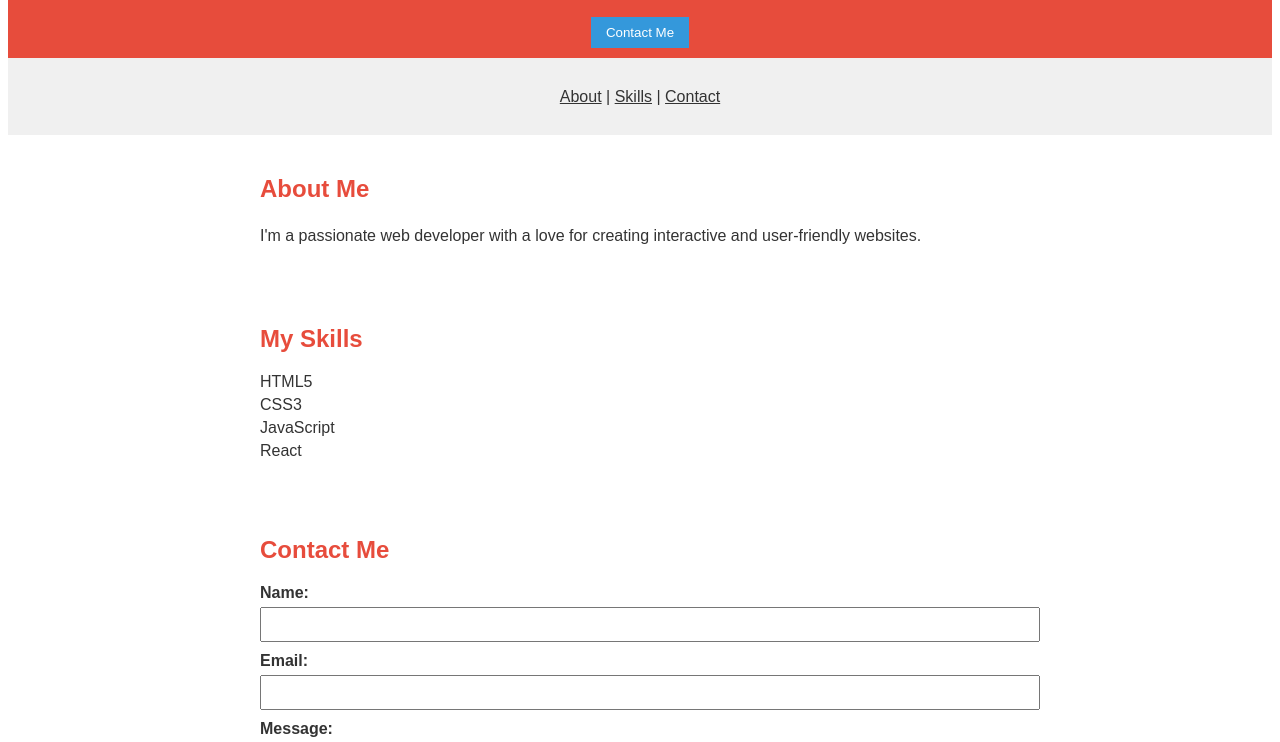
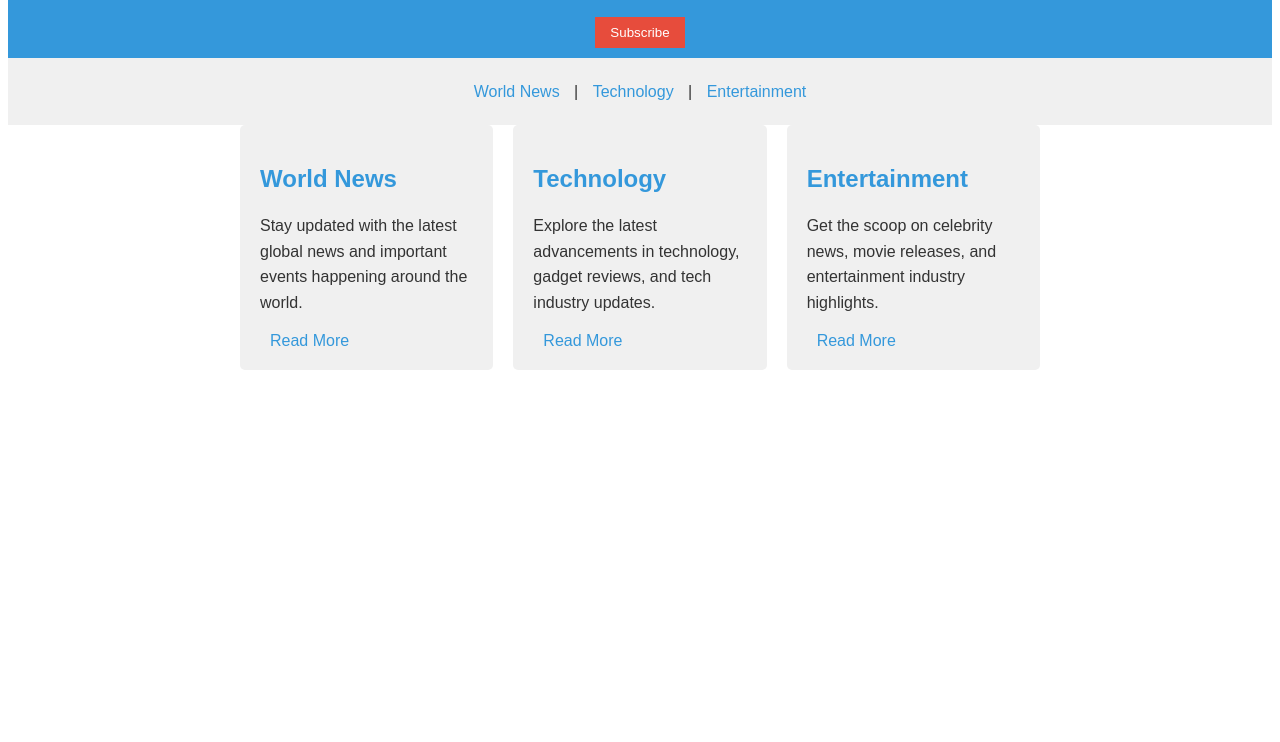
Before and after one commit to deekshak30/HTML-CSS, a plain HTML site: page partB.html in a window 1280 px wide. Shown: the part 91-833 px from the top of the page. After the commit the page ends 800 px from the top, so only its background shows below. Drawn offline with Linux system fonts and the light colour scheme.

Commit message:
Update partB.html

```diff
--- a/partB.html
+++ b/partB.html
@@ -4,20 +4,15 @@
 <head>
     <meta charset="UTF-8">
     <meta name="viewport" content="width=device-width, initial-scale=1.0">
-    <title>My Portfolio</title>
+    <title>News Portal</title>
     <style>
         * {
             font-family: 'Arial', sans-serif;
             color: #333;
         }
 
-        .container {
-            max-width: 800px;
-            margin: 0 auto;
-        }
-
         header, button {
-            background-color: #e74c3c;
+            background-color: #3498db;
             padding: 10px;
             text-align: center;
         }
@@ -26,7 +21,7 @@
             display: inline-block;
             margin-top: 10px;
             padding: 8px 15px;
-            background-color: #3498db;
+            background-color: #e74c3c;
             color: #fff;
             border: none;
             cursor: pointer;
@@ -34,93 +29,68 @@
 
         nav {
             background-color: #f0f0f0;
-            padding: 10px;
+            padding: 5px;
             text-align: center;
         }
 
-        section {
+        .container {
+            max-width: 800px;
+            margin: 0 auto;
+            display: grid;
+            grid-template-columns: repeat(3, 1fr);
+            gap: 20px;
+        }
+
+        .col {
+            background-color: #f0f0f0;
             padding: 20px;
+            border-radius: 5px;
         }
 
         h2 {
-            color: #e74c3c;
+            color: #3498db;
         }
 
         p {
             line-height: 1.6;
         }
 
-        ul {
-            list-style: none;
-            padding: 0;
-        }
-
-        li {
-            margin-bottom: 5px;
-        }
-
-        label {
-            display: block;
-            margin-bottom: 5px;
-            font-weight: bold;
-        }
-
-        input,
-        textarea {
-            width: 100%;
-            padding: 8px;
-            margin-bottom: 10px;
-        }
-
-        button[type="submit"] {
-            background-color: #e74c3c;
+        a {
+            padding: 10px;
+            color: #3498db;
+            text-decoration: none;
         }
     </style>
 </head>
 
 <body>
     <header>
-        <h1>Welcome to My Portfolio</h1>
-        <button>Contact Me</button>
+        <h1>News Portal: Stay Informed</h1>
+        <button>Subscribe</button>
     </header>
     <nav>
         <p>
-            <a href="#">About</a> |
-            <a href="#">Skills</a> |
-            <a href="#">Contact</a>
+            <a href="#">World News</a> |
+            <a href="#">Technology</a> |
+            <a href="#">Entertainment</a>
         </p>
     </nav>
     <div class="container">
-        <section id="about">
-            <h2>About Me</h2>
-            <p>
-                I'm a passionate web developer with a love for creating interactive and user-friendly websites.
-            </p>
-        </section>
-        <section id="skills">
-            <h2>My Skills</h2>
-            <ul>
-                <li>HTML5</li>
-                <li>CSS3</li>
-                <li>JavaScript</li>
-                <li>React</li>
-            </ul>
-        </section>
-        <section id="contact">
-            <h2>Contact Me</h2>
-            <form>
-                <label for="DEEKSHA">Name:</label>
-                <input type="text" id="name" name="name" required>
-
-                <label for="email">Email:</label>
-                <input type="email" id="email" name="email" required>
-
-                <label for="message">Message:</label>
-                <textarea id="message" name="message" rows="4" required></textarea>
-
-                <button type="submit">Send Message</button>
-            </form>
-        </section>
+        <div class="col">
+            <h2>World News</h2>
+            <p>Stay updated with the latest global news and important events happening around the world.</p>
+            <a href="#">Read More</a>
+        </div>
+        <div class="col">
+            <h2>Technology</h2>
+            <p>Explore the latest advancements in technology, gadget reviews, and tech industry updates.</p>
+            <a href="#">Read More</a>
+        </div>
+        <div class="col">
+            <h2>Entertainment</h2>
+            <p>Get the scoop on celebrity news, movie releases, and entertainment industry highlights.</p>
+            <a href="#">Read More</a>
+        </div>
     </div>
 </body>
 
```
